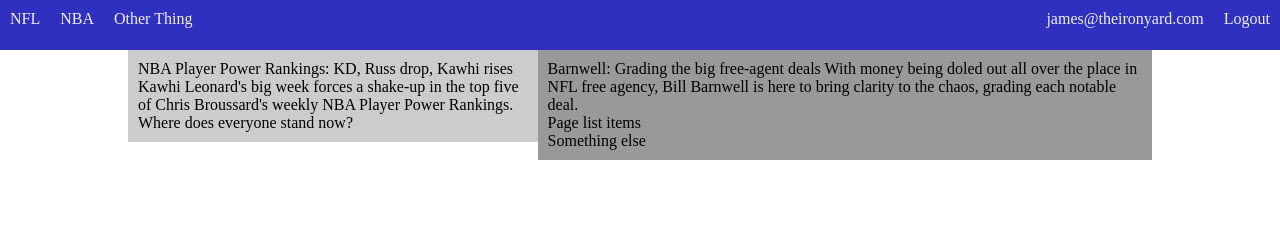
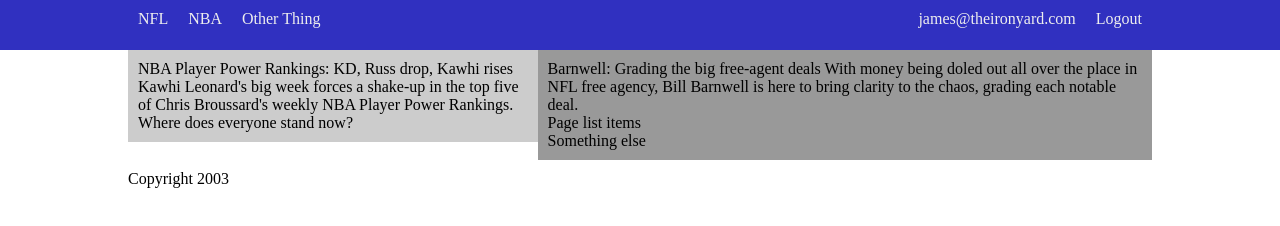
Before and after one commit to TIY-DC-FEE-2015-Mar/notes, a plain HTML site: page day3/espn.html in a window 1280 px wide. Drawn offline with Linux system fonts and the light colour scheme.

Commit message:
Add container for nav items

```diff
--- a/day3/espn.html
+++ b/day3/espn.html
@@ -54,10 +54,16 @@
         width: 80%;
         margin: 0 auto;
       }
+
+      footer {
+        padding-top: 10px;
+        clear: both;
+      }
     </style>
   </head>
   <body>
     <nav>
+      <div class="container">
       <ul>
         <li>NFL</li>
         <li>NBA</li>
@@ -68,6 +74,7 @@
         <li>james@theironyard.com</li>
         <li>Logout</li>
       </ul>
+    </div>
 
       <!-- <div class="clearfix"></div> -->
     </nav>
@@ -85,6 +92,9 @@ With money being doled out all over the place in NFL free agency, Bill Barnwell
           <li>Something else</li>
         </ul>
       </div>
+      <footer>
+        <p>Copyright 2003</p>
+      </footer>
     </div>
 
   </body>
```
